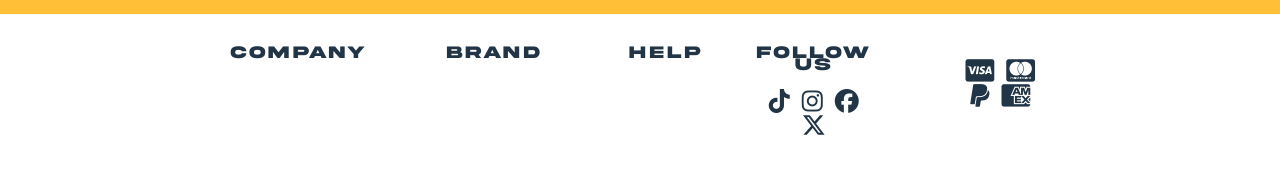
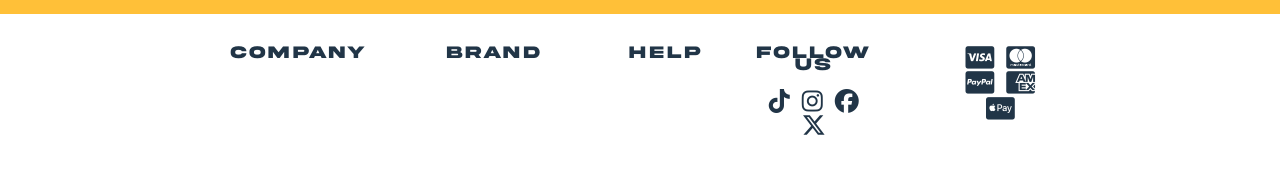
Before and after one commit to jpholdsworth/neomanga, a React (Vite) app: page / in a window 1280 px wide. Shown: the part 1253-1425 px from the top of the page. Built offline with nearby package versions, Linux system fonts and the light colour scheme.

Commit message:
change the paypal logo and add apple pay logo

```diff
--- a/src/component/footer-details.jsx
+++ b/src/component/footer-details.jsx
@@ -34,8 +34,9 @@ export default function FooterDetails() {
                     <div>
                         <i className="fa-brands fa-cc-visa"></i>
                         <i className="fa-brands fa-cc-mastercard"></i>
-                        <i className="fa-brands fa-paypal"></i>
+                        <i className="fa-brands fa-cc-paypal"></i>
                         <i className="fa-brands fa-cc-amex"></i>
+                        <i class="fa-brands fa-cc-apple-pay"></i>
                     </div>
                 </div>
             </div>
```
